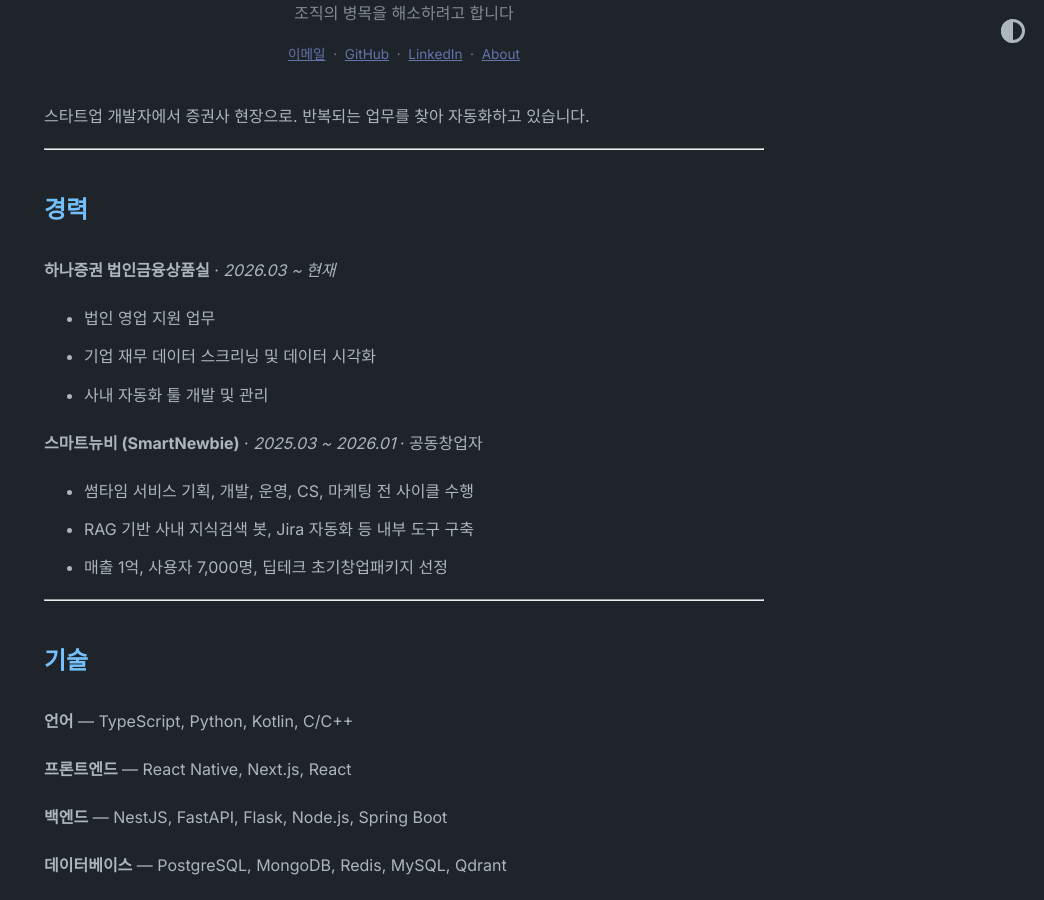
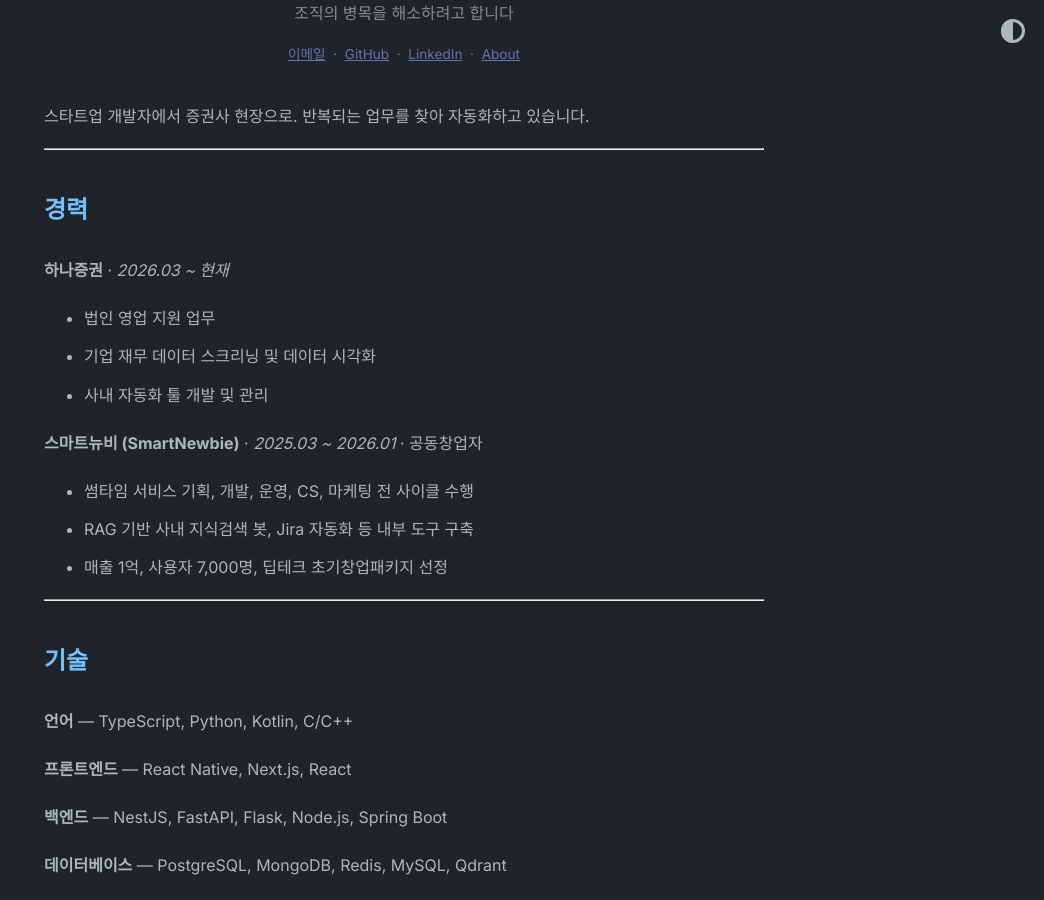
Before and after one commit to YUJAEYUN/yujaeyun.github.io, a Jekyll site: the page built from index.md, in a window 1280 px wide and 900 px high, scrolled down 392 px. Shown: the whole window, without its empty margins (236-1280 px from the left). Built offline with Jekyll 4.4.1, drawn with Linux system fonts in a browser that asks for light colours.

Commit message:
Remove 법인금융상품실 from index.md, show 하나증권 only
Co-Authored-By: Claude Sonnet 5 <noreply@anthropic.com>
Claude-Session: https://claude.ai/code/session_01SvvLeRemAc1eDzbTAx1XnX

```diff
--- a/index.md
+++ b/index.md
@@ -20,7 +20,7 @@ layout: home
 
 ## 경력
 
-**하나증권 법인금융상품실** · _2026.03 ~ 현재_
+**하나증권** · _2026.03 ~ 현재_
 
 - 법인 영업 지원 업무
 - 기업 재무 데이터 스크리닝 및 데이터 시각화
```
